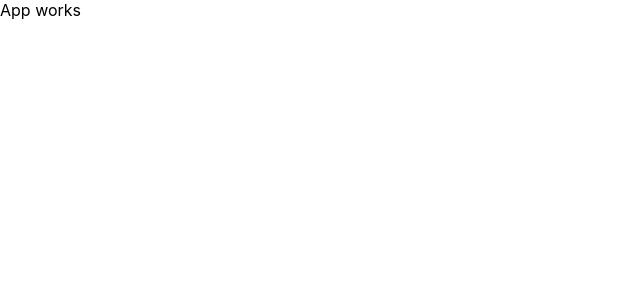
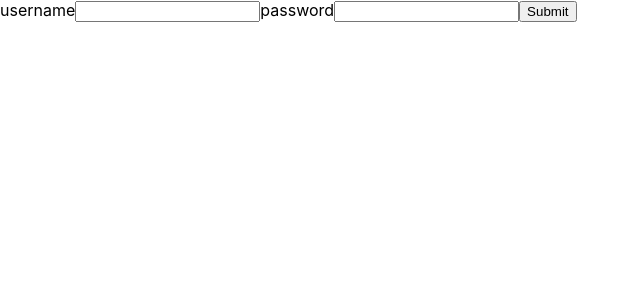
Before and after one commit to genapp-poll/pollapp-test, a React (Create React App) app in the folder client/: page /login in a window 1280 px wide. Shown: the top 300 px of the page, without its empty margins (0-640 px from the left). Built offline with nearby package versions, Linux system fonts and the light colour scheme.

Commit message:
added frontend error message

```diff
--- /dev/null
+++ b/client/src/components/Auth.jsx
@@ -0,0 +1,64 @@
+import React from "react";
+import { connect } from "react-redux";
+
+import { authUser, logout } from "../store/actions";
+
+class Auth extends React.Component {
+  constructor(props) {
+    super(props);
+    this.state = {
+      username: "",
+      password: "",
+    };
+
+    this.handleChange = this.handleChange.bind(this);
+    this.handleSubmit = this.handleSubmit.bind(this);
+  }
+
+  handleChange(e) {
+    this.setState({ [e.target.name]: e.target.value });
+    //using bracket notation in setState, it allows you to use a variable name
+    //this selects the name="username" in the input and set that as the target which is what you typed
+  }
+
+  handleSubmit(e) {
+    const { username, password } = this.state;
+    const { authType } = this.props;
+
+    e.preventDefault();
+    //prevents the default action of html to refresh to page after submit
+
+    this.props.authUser(authType || "login", { username, password });
+  }
+
+  render() {
+    const { username, password } = this.state;
+
+    return (
+      <div>
+        <form onSubmit={this.handleSubmit}>
+          <label for="username">username</label>
+          <input
+            type="text"
+            value={username}
+            name="username"
+            onChange={this.handleChange}
+          />
+
+          <label for="password">password</label>
+          <input
+            type="password"
+            value={password}
+            name="password"
+            onChange={this.handleChange}
+          />
+
+          <button type="submit">Submit</button>
+        </form>
+      </div>
+    );
+  }
+}
+
+//connect allows you to connect to store } first param is passing into the store, second is functions that we are getting out of the store (actions)
+export default connect(() => ({}), { authUser, logout })(Auth);
--- /dev/null
+++ b/client/src/components/Error.jsx
@@ -0,0 +1,9 @@
+import React, { Fragment } from "react";
+import { connect } from "react-redux";
+
+const ErrorMessage = ({ error }) => (
+  <Fragment>{error && <div>{error.message}</div>}</Fragment>
+  //checking if error exists, if yes, then show error message
+);
+
+export default connect((store) => ({ error: store.error }))(ErrorMessage);
--- a/client/src/containers/App.jsx
+++ b/client/src/containers/App.jsx
@@ -1,9 +1,11 @@
-import React, { Component } from "react";
+import React from "react";
 import { Provider } from "react-redux";
 import decode from "jwt-decode";
 
 import { store } from "../store/index";
 import { setCurrentUser, addError, setToken } from "../store/actions";
+import Auth from "../components/Auth";
+import ErrorMessage from "../components/Error";
 
 if (localStorage.jwtToken) {
   setToken(localStorage.jwtToken);
@@ -17,7 +19,8 @@
 
 const App = () => (
   <Provider store={store}>
-    <div>App works</div>
+    <Auth authType={"login"} />
+    <ErrorMessage />
   </Provider>
 );
 
--- a/client/src/store/actions/auth.js
+++ b/client/src/store/actions/auth.js
@@ -29,8 +29,8 @@
       dispatch(setCurrentUser(user));
       dispatch(removeError());
     } catch (err) {
-      const { error } = err.response.data;
-      dispatch(addError(error));
+      const error = err.response.data;
+      dispatch(addError(error.message));
     }
   };
 };
--- a/client/src/store/reducers/error.js
+++ b/client/src/store/reducers/error.js
@@ -1,7 +1,7 @@
 import { ADD_ERROR, REMOVE_ERROR } from "../actionTypes";
 
 export default (state = { message: null }, action) => {
-  switch (action.types) {
+  switch (action.type) {
     case ADD_ERROR:
       return { ...state, message: action.error };
     case REMOVE_ERROR:
```
